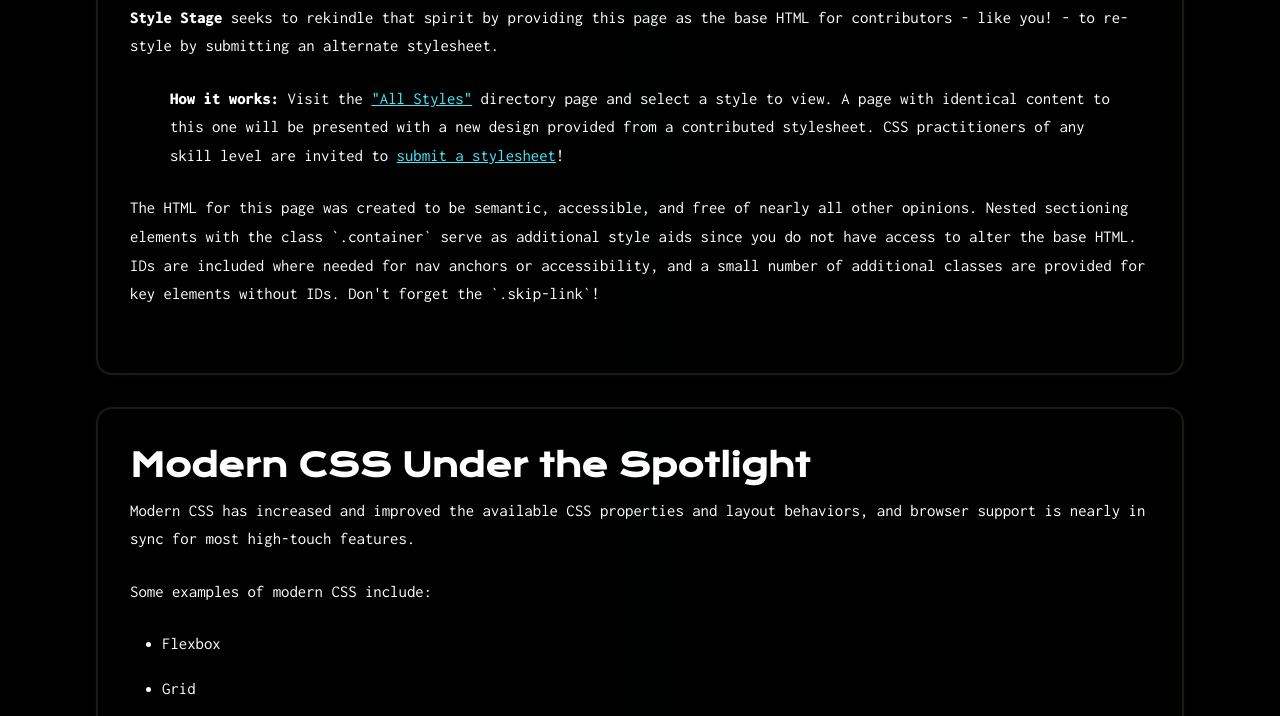
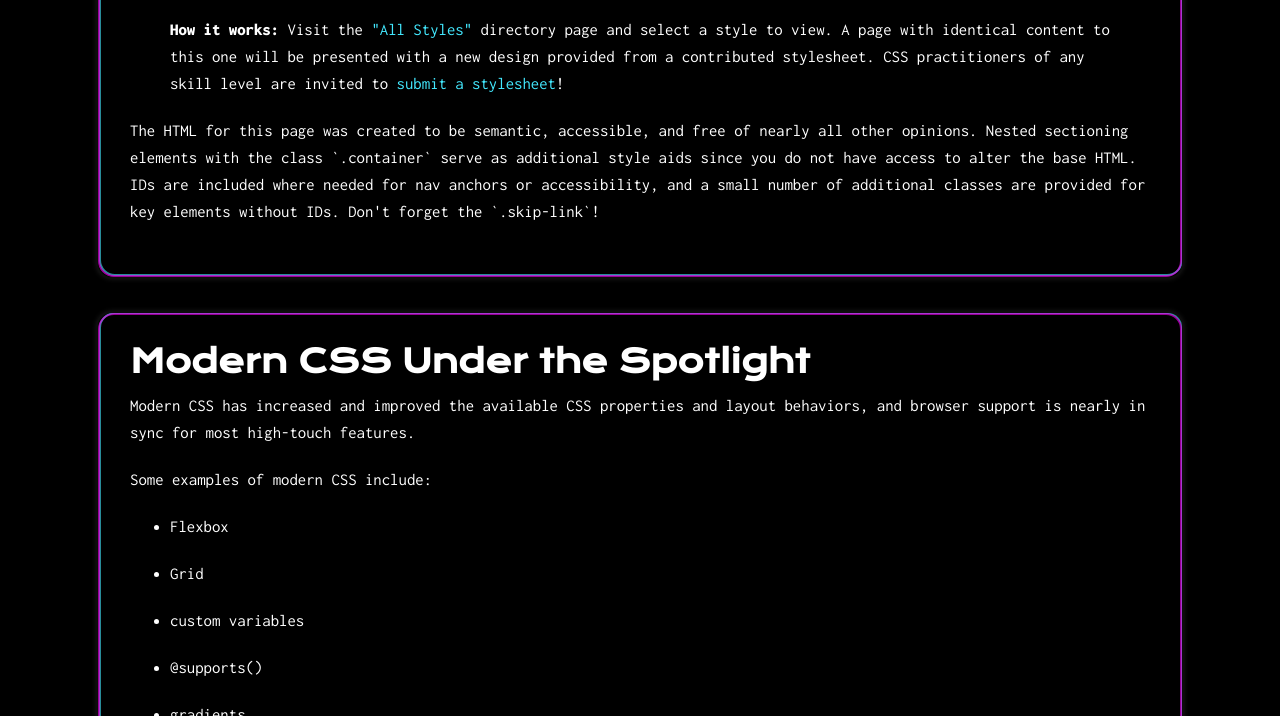
Before and after one commit to cecldwll/wdd331, a website: page public/index.html in a window 1280 px wide. Shown: the part 816-1532 px from the top of the page. Drawn offline with nearby package versions, Linux system fonts and the light colour scheme; a web font is replaced by a local one.

Commit message:
neon borders?

```diff
--- a/sass/composition-styles/_layout.scss
+++ b/sass/composition-styles/_layout.scss
@@ -1,114 +1,98 @@
 @use "../utility-styles/mixins" as mixins;
 @use "../global-styles/theme" as theme;
 
-body {
-  background-color: theme.color(background);
-  color: theme.color(text);
-  font-family: var(--body-font-family);
-  line-height: 1.7;
-  margin: 0;
-  padding: 0;
-  overflow-x: hidden;
-  position: relative;
-}
-
-// subtle glitch “noise” overlay on the page
-body::before {
-  content: "";
-  position: fixed;
-  inset: 0;
-  background-image:
-    repeating-linear-gradient(
-      0deg,
-      rgba(255,255,255,0.02) 0px,
-      rgba(255,255,255,0.02) 1px,
-      transparent 1px,
-      transparent 2px
-    ),
-    repeating-linear-gradient(
-      90deg,
-      rgba(255,255,255,0.02) 0px,
-      rgba(255,255,255,0.02) 1px,
-      transparent 1px,
-      transparent 2px
-    );
-  pointer-events: none;
-  z-index: 0;
-  animation: glitchNoise 0.5s infinite linear;
-}
-
-@keyframes glitchNoise {
-  0% { transform: translate(0,0); }
-  50% { transform: translate(1px, -1px); }
-  100% { transform: translate(0,0); }
-}
-
-// Section styles
+// --------------------------
+// Sections with glitchy borders
+// --------------------------
 section {
   background-color: theme.color(background); // solid black
-  @include mixins.panel-base(theme.color(background), theme.color(background)); // same color so panel gradient doesn’t show
+  position: relative;
+  border-radius: 1rem;
   margin: 2rem auto;
-  padding: 2.5rem 2rem;
+  padding: 2rem;
   max-width: 85%;
-  border-radius: 1rem;
-  border: 2px solid rgba(255,255,255,0.1);
-  box-shadow: 0 0 10px rgba(0,0,0,0.6), 0 0 5px rgba(255,0,255,0.05), 0 0 5px rgba(0,255,255,0.05);
-  position: relative;
+  z-index: 0;
   overflow: hidden;
 
-  // subtle animated glitch flicker
+  // Base neon border
+  border: 2px solid rgba(255, 255, 255, 0.05);
+  box-shadow: 0 0 5px rgba(255, 255, 255, 0.1);
+
+  // Glitchy pseudo-elements
+  &::before,
   &::after {
     content: "";
     position: absolute;
     inset: 0;
-    background: linear-gradient(
-      90deg,
-      rgba(255,0,255,0.05) 0%,
-      rgba(0,255,255,0.05) 50%,
-      rgba(255,255,0,0.05) 100%
-    );
-    mix-blend-mode: screen;
-    animation: glitchOverlay 2s infinite linear;
+    border-radius: inherit;
     pointer-events: none;
+    z-index: 2;
   }
 
-  h2 {
+  // Top/left glitch border
+  &::before {
+    border: 2px solid theme.color(variant-1);
+    transform: translate(0, 0);
+    animation: glitchBorder1 2s infinite linear alternate-reverse;
+  }
+
+  // Bottom/right glitch border
+  &::after {
+    border: 2px solid theme.color(variant-4);
+    transform: translate(0, 0);
+    animation: glitchBorder2 2.5s infinite linear alternate-reverse;
+  }
+}
+
+// --------------------------
+// Border glitch keyframes
+// --------------------------
+@keyframes glitchBorder1 {
+  0%   { transform: translate(0, 0); opacity: 0.7; }
+  25%  { transform: translate(-2px, 1px); opacity: 0.8; }
+  50%  { transform: translate(1px, -1px); opacity: 0.6; }
+  75%  { transform: translate(-1px, 2px); opacity: 0.7; }
+  100% { transform: translate(0, 0); opacity: 0.7; }
+}
+
+@keyframes glitchBorder2 {
+  0%   { transform: translate(0, 0); opacity: 0.6; }
+  20%  { transform: translate(2px, -1px); opacity: 0.7; }
+  40%  { transform: translate(-1px, 2px); opacity: 0.8; }
+  60%  { transform: translate(1px, -2px); opacity: 0.6; }
+  80%  { transform: translate(-2px, 1px); opacity: 0.7; }
+  100% { transform: translate(0, 0); opacity: 0.6; }
+}
+
+// --------------------------
+// Headings (h2) inside sections
+// --------------------------
+section h2 {
   @include mixins.glitch-text(theme.color(variant-1), theme.color(variant-4));
   display: inline-block;
   margin-bottom: 1rem;
 }
 
-  p, ol, ul {
-    margin-bottom: 1.5rem;
+// --------------------------
+// Paragraphs and lists spacing
+// --------------------------
+section p,
+section li {
+  margin-bottom: 1.25rem;
+  line-height: 1.6;
 }
 
-  ol, ul {
-    padding-left: 2rem;
-
-    li {
-      margin-bottom: 1rem;
-
-      a {
-        color: theme.color(variant-2);
-        font-weight: bold;
+// --------------------------
+// Links inside sections
+// --------------------------
+section a {
+  color: theme.color(link);
   text-decoration: none;
-        transition: color 0.3s, text-shadow 0.3s;
+  transition: color 0.25s, text-shadow 0.25s;
 
   &:hover {
     color: theme.color(variant-5);
-          text-shadow: 0 0 5px theme.color(variant-1),
-                       0 0 10px theme.color(variant-4);
+    text-shadow: 0 0 4px theme.color(variant-1),
+                 0 0 8px theme.color(variant-4);
   }
 }
-    }
-  }
-}
-
-// Animated gradient flicker overlay
-@keyframes glitchOverlay {
-  0% { transform: translate(0,0); opacity: 0.05; }
-  25% { transform: translate(-2px,1px); opacity: 0.08; }
-  50% { transform: translate(1px,-1px); opacity: 0.04; }
-  75% { transform: translate(-1px,2px); opacity: 0.06; }
-  100% { transform: translate(0,0); opacity: 0.05; }
-}
```
Also changed, not shown: public/style.css, 1 other file. Lines whose indentation alone changed are shown as unchanged.
